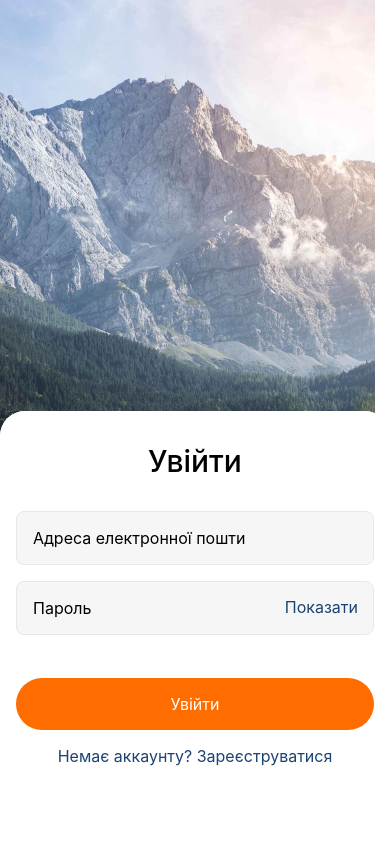
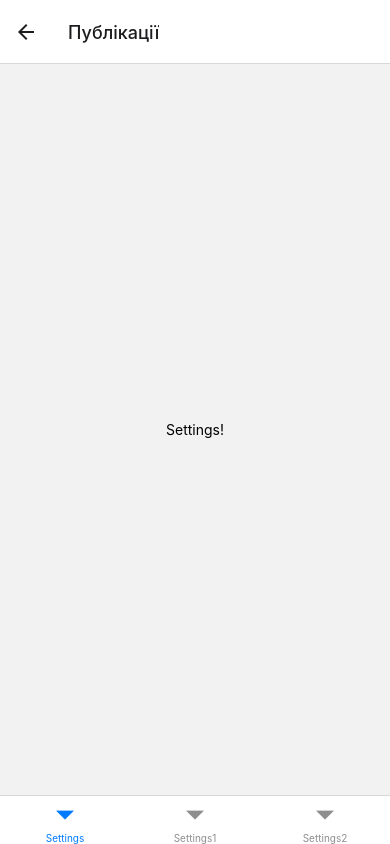
Before and after one commit to oleksandrsamsonenko/goit-react-native-hw, a React Native app: screen /Home in a window 390 px wide. Built offline with nearby package versions, Linux system fonts and the light colour scheme.

Commit message:
navigation added

```diff
--- a/App.js
+++ b/App.js
@@ -1,10 +1,16 @@
-import { StyleSheet, View } from "react-native";
-import RegistrationScreen from "./Screens/RegistrationScreen";
-import LoginScreen from "./Screens/LoginScreen";
-import { useState } from "react";
+import "react-native-gesture-handler";
+import { NavigationContainer } from "@react-navigation/native";
+import { createStackNavigator } from "@react-navigation/stack";
 import { useFonts } from "expo-font";
+import { StatusBar } from "expo-status-bar";
+
+import LoginScreen from "./Screens/Auth/LoginScreen";
+import RegistrationScreen from "./Screens/Auth/RegistrationScreen";
+import Home from "./Screens/Main/Home";
 
 export default function App() {
+  const AuthStack = createStackNavigator();
+
   const [loaded] = useFonts({
     "Roboto-Regular": require("./assets/fonts/Roboto-Regular.ttf"),
     "Roboto-Medium": require("./assets/fonts/Roboto-Medium.ttf"),
@@ -16,16 +22,30 @@ export default function App() {
   }
 
   return (
-    <View style={styles.container}>
-      {/* <RegistrationScreen /> */}
-      <LoginScreen />
-    </View>
+    <NavigationContainer>
+      <AuthStack.Navigator initialRouteName="Login">
+        <AuthStack.Screen
+          name="Register"
+          component={RegistrationScreen}
+          options={{ headerShown: false }}
+        />
+        <AuthStack.Screen
+          name="Login"
+          component={LoginScreen}
+          options={{
+            headerShown: false,
+          }}
+        />
+
+        <AuthStack.Screen
+          name="Home"
+          component={Home}
+          options={{
+            title: "Публікації",
+          }}
+        />
+      </AuthStack.Navigator>
+      <StatusBar style="auto" />
+    </NavigationContainer>
   );
 }
-
-const styles = StyleSheet.create({
-  container: {
-    flex: 1,
-    backgroundColor: "#fff",
-  },
-});
--- /dev/null
+++ b/Components/Header.js
@@ -0,0 +1,3 @@
+export default function Header() {
+  return;
+}
--- a/Screens/LoginScreen.js
+++ b/Screens/Auth/LoginScreen.js
@@ -1,4 +1,5 @@
 import { useState } from "react";
+import { useNavigation } from "@react-navigation/native";
 import {
   StyleSheet,
   Text,
@@ -10,7 +11,7 @@ import {
   Keyboard,
   TouchableWithoutFeedback,
 } from "react-native";
-import { CustomInput } from "../Components/CustomInput";
+import { CustomInput } from "../../Components/CustomInput";
 
 const initialState = {
   email: "",
@@ -21,6 +22,7 @@ export default function LoginScreen() {
   const [keyboard, setKeyboard] = useState(false);
   const [hidden, setHidden] = useState(true);
   const [data, setData] = useState(initialState);
+  const navigation = useNavigation();
 
   const hideKeyboard = () => {
     Keyboard.dismiss();
@@ -29,9 +31,9 @@ export default function LoginScreen() {
 
   return (
     <TouchableWithoutFeedback onPress={hideKeyboard}>
-      <View style={{ flex: 1 }}>
+      <View style={styles.container}>
         <ImageBackground
-          source={require("../assets/PhotoBG.jpg")}
+          source={require("../../assets/PhotoBG.jpg")}
           style={styles.background}
         >
           <KeyboardAvoidingView style={styles.back} behavior="position">
@@ -75,15 +77,20 @@ export default function LoginScreen() {
           <View style={styles.bottomform}>
             <TouchableOpacity
               style={styles.btn}
-              onPress={() => console.log(data)}
+              onPress={() => {
+                console.log(data);
+                navigation.navigate("Home");
+              }}
             >
               <Text style={styles.btntext}>Увійти</Text>
             </TouchableOpacity>
             <View style={styles.wrapper}>
-              <Text style={styles.link}>
-                Немає аккаунту?{" "}
-                <Text style={styles.underlinelink}>Зареєструватися</Text>
-              </Text>
+              <TouchableOpacity onPress={() => navigation.navigate("Register")}>
+                <Text style={styles.link}>
+                  Немає аккаунту?{" "}
+                  <Text style={styles.underlinelink}>Зареєструватися</Text>
+                </Text>
+              </TouchableOpacity>
             </View>
           </View>
         </ImageBackground>
@@ -93,6 +100,9 @@ export default function LoginScreen() {
 }
 
 const styles = StyleSheet.create({
+  container: {
+    flex: 1,
+  },
   background: {
     flex: 1,
     resizeMode: "contain",
@@ -185,6 +195,11 @@ const styles = StyleSheet.create({
     color: "#1B4371",
     fontSize: 16,
   },
+  underlinelink: {
+    color: "#1B4371",
+    fontSize: 16,
+    textDecorationLine: "underline",
+  },
   link: {
     color: "#1B4371",
     fontSize: 16,
--- a/Screens/RegistrationScreen.js
+++ b/Screens/Auth/RegistrationScreen.js
@@ -1,4 +1,5 @@
 import { useState } from "react";
+import { useNavigation } from "@react-navigation/native";
 import {
   StyleSheet,
   Text,
@@ -12,7 +13,7 @@ import {
   Image,
 } from "react-native";
 import { AntDesign } from "@expo/vector-icons";
-import { CustomInput } from "../Components/CustomInput";
+import { CustomInput } from "../../Components/CustomInput";
 import * as ImagePicker from "expo-image-picker";
 
 const initialState = {
@@ -26,7 +27,7 @@ export default function RegistrationScreen() {
   const [hidden, setHidden] = useState(true);
   const [data, setData] = useState(initialState);
   const [image, setImage] = useState(null);
-
+  const navigation = useNavigation();
   const hideKeyboard = () => {
     Keyboard.dismiss();
     setKeyboard(false);
@@ -45,9 +46,9 @@ export default function RegistrationScreen() {
 
   return (
     <TouchableWithoutFeedback onPress={hideKeyboard}>
-      <View style={{ flex: 1 }}>
+      <View style={styles.container}>
         <ImageBackground
-          source={require("../assets/PhotoBG.jpg")}
+          source={require("../../assets/PhotoBG.jpg")}
           style={styles.background}
         >
           <KeyboardAvoidingView style={styles.back} behavior="position">
@@ -125,7 +126,9 @@ export default function RegistrationScreen() {
               <Text style={styles.btntext}>Зареєструватися</Text>
             </TouchableOpacity>
             <View style={styles.wrapper}>
-              <Text style={styles.link}>Вже є аккаунт? Увійти</Text>
+              <TouchableOpacity onPress={() => navigation.navigate("Login")}>
+                <Text style={styles.link}>Вже є аккаунт? Увійти</Text>
+              </TouchableOpacity>
             </View>
           </View>
         </ImageBackground>
@@ -135,6 +138,9 @@ export default function RegistrationScreen() {
 }
 
 const styles = StyleSheet.create({
+  container: {
+    flex: 1,
+  },
   background: {
     flex: 1,
     resizeMode: "contain",
--- /dev/null
+++ b/Screens/Main/Home.js
@@ -0,0 +1,34 @@
+import { createBottomTabNavigator } from "@react-navigation/bottom-tabs";
+import { View, Text } from "react-native";
+
+export default function Home() {
+  const Tabs = createBottomTabNavigator();
+
+  function Settings() {
+    return (
+      <View style={{ flex: 1, justifyContent: "center", alignItems: "center" }}>
+        <Text>Settings!</Text>
+      </View>
+    );
+  }
+
+  return (
+    <Tabs.Navigator>
+      <Tabs.Screen
+        name="Settings"
+        component={Settings}
+        options={{ headerShown: false }}
+      />
+      <Tabs.Screen
+        name="Settings1"
+        component={Settings}
+        options={{ headerShown: false }}
+      />
+      <Tabs.Screen
+        name="Settings2"
+        component={Settings}
+        options={{ headerShown: false }}
+      />
+    </Tabs.Navigator>
+  );
+}
--- a/package.json
+++ b/package.json
@@ -10,6 +10,9 @@
   },
   "dependencies": {
     "@expo/webpack-config": "^18.0.1",
+    "@react-navigation/bottom-tabs": "^6.5.7",
+    "@react-navigation/native": "^6.1.6",
+    "@react-navigation/stack": "^6.3.16",
     "expo": "~48.0.15",
     "expo-app-loading": "^2.1.1",
     "expo-font": "^11.1.1",
@@ -18,9 +21,12 @@
     "react": "18.2.0",
     "react-dom": "18.2.0",
     "react-native": "0.71.8",
+    "react-native-gesture-handler": "~2.9.0",
     "react-native-image-picker": "^5.4.0",
     "react-native-ionicons": "^4.6.5",
     "react-native-paper": "^5.8.0",
+    "react-native-safe-area-context": "4.5.0",
+    "react-native-screens": "~3.20.0",
     "react-native-web": "~0.18.10"
   },
   "devDependencies": {
```
Also changed, not shown: Screens/Main/PostsScreen.js (renamed from Screens/PostsScreen.js), 1 other file (tests, documents, lock files or other folders).
